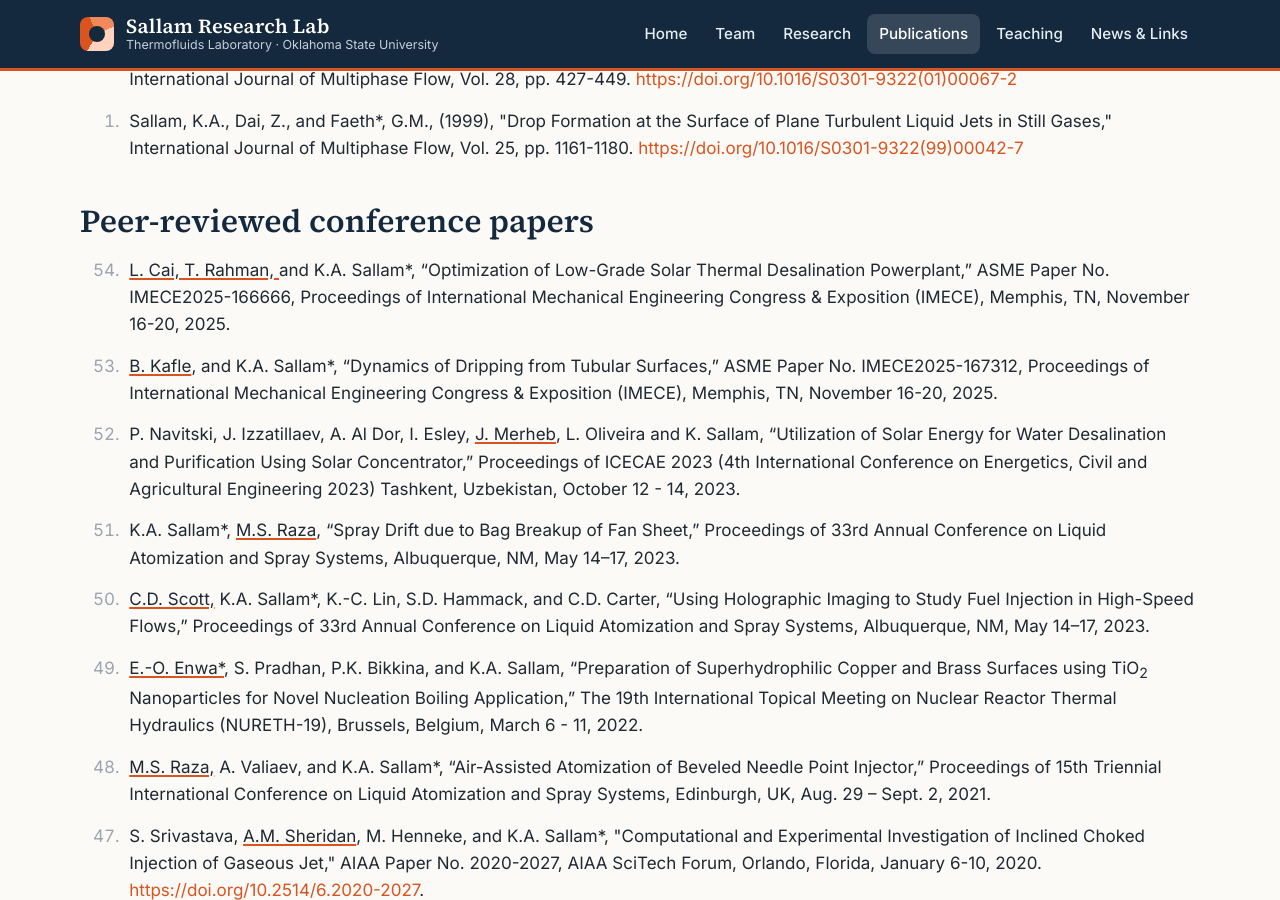
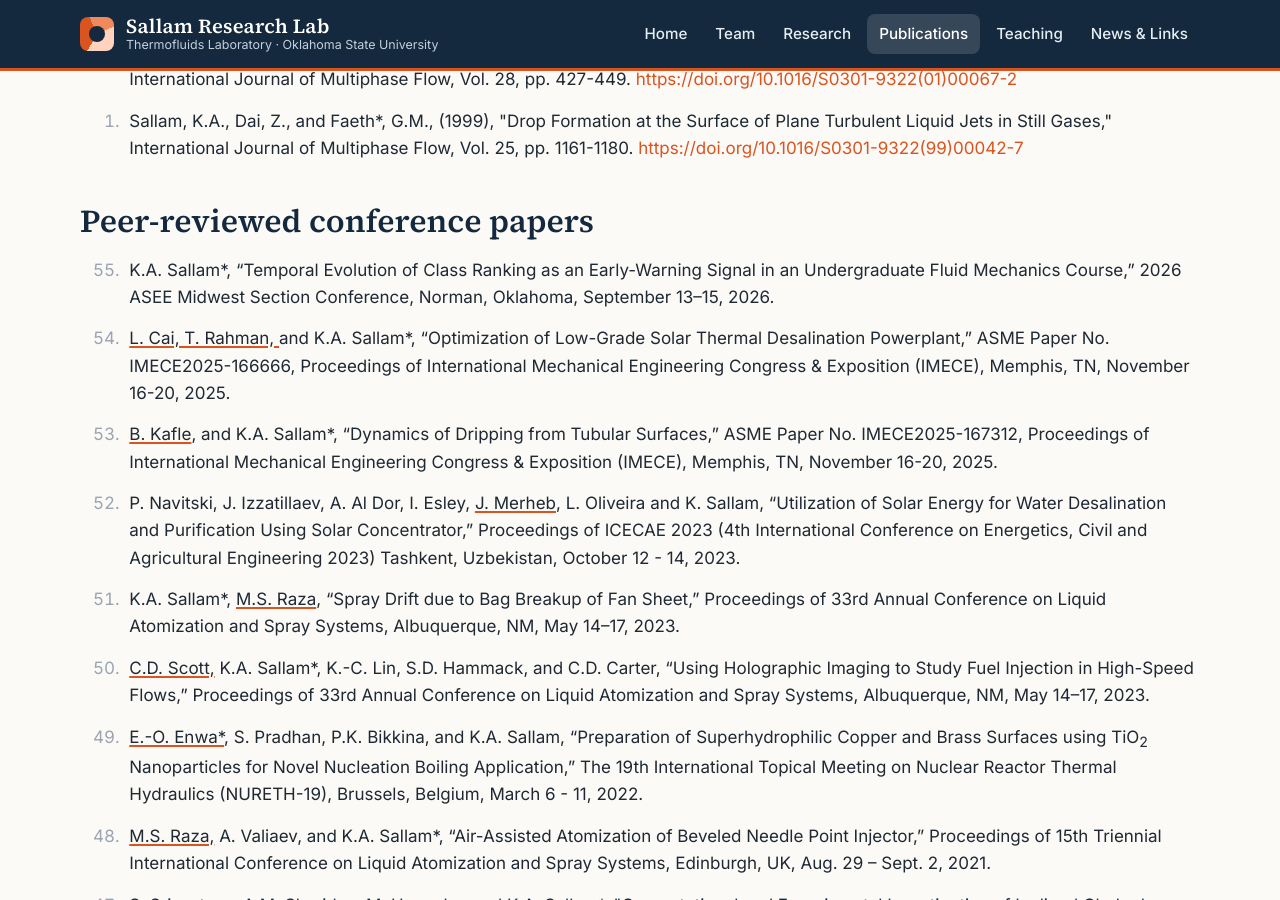
Before and after one commit to sallamlab/sallamlab.github.io, a Jekyll site: the page built from publications.html, in a window 1280 px wide and 900 px high, scrolled down 2384 px. Built offline with Jekyll 4.4.1, drawn with Linux system fonts in a browser that asks for light colours; some of the changed text lies outside the part shown.

Commit message:
Add 2026 ASEE Midwest Section conference paper

```diff
--- a/_data/publications.yml
+++ b/_data/publications.yml
@@ -101,6 +101,9 @@ journal:
   citation: |-
     Sallam, K.A., Dai, Z., and Faeth*, G.M., (1999), "Drop Formation at the Surface of Plane Turbulent Liquid Jets in Still Gases," International Journal of Multiphase Flow, Vol. 25, pp. 1161-1180. <a href="https://doi.org/10.1016/S0301-9322(99)00042-7">https://doi.org/10.1016/S0301-9322(99)00042-7</a>
 conference:
+- year: 2026
+  citation: |-
+    K.A. Sallam*, “Temporal Evolution of Class Ranking as an Early-Warning Signal in an Undergraduate Fluid Mechanics Course,” 2026 ASEE Midwest Section Conference, Norman, Oklahoma, September 13–15, 2026.
 - year: 2025
   citation: |-
     <u>L. Cai, T. Rahman, </u>and K.A. Sallam*, “Optimization of Low-Grade Solar Thermal Desalination Powerplant,” ASME Paper No. IMECE2025-166666, Proceedings of International Mechanical Engineering Congress & Exposition (IMECE), Memphis, TN, November 16-20, 2025.
```
